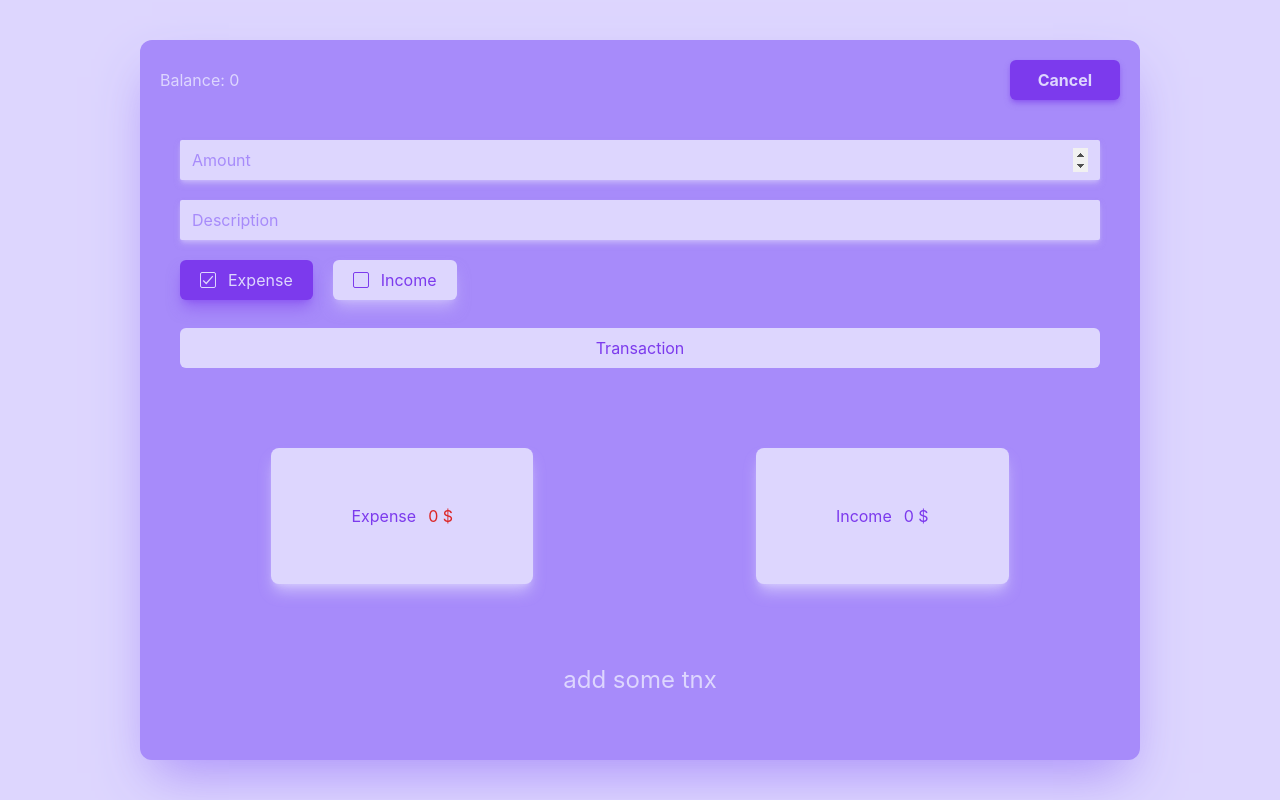
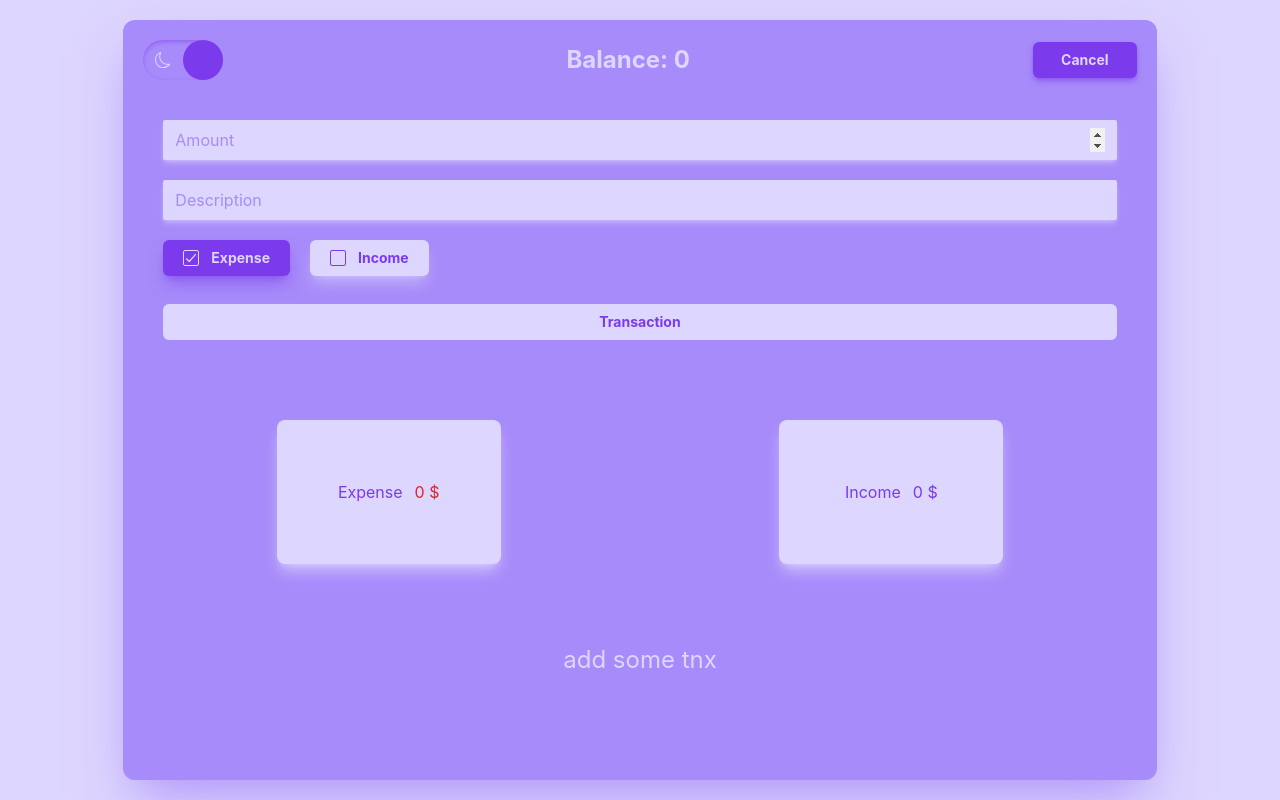
Before and after one commit to armin-bkh/expense-tracker-app-react-js, a React (Create React App) app: page / in a window 1280 px wide. Both pictures are taken after a click on the button "Add". Built offline with nearby package versions, Linux system fonts and the light colour scheme.

Commit message:
add dark mode

```diff
--- a/src/App.js
+++ b/src/App.js
@@ -1,8 +1,7 @@
 import ExpenseTrackerApp from "./Components/App/ExpenseTrackerApp";
-
 const App = () => {
   return (
-    <div className="flex justify-center p-10 bg-violet-200 min-h-screen">
+    <div className="flex justify-center  p-5 dark:bg-violet-900 bg-violet-200 min-h-screen">
       <ExpenseTrackerApp />
     </div>
   );
--- a/src/Components/App/ExpenseTrackerApp.jsx
+++ b/src/Components/App/ExpenseTrackerApp.jsx
@@ -54,7 +54,7 @@ const ExpenseTrackerApp = () => {
   return (
     <section
       className={
-        "bg-violet-400 p-5 rounded-xl shadow-2xl shadow-violet-400/90 lg:w-10/12 mx-auto"
+        "bg-violet-400 dark:bg-violet-600 dark:shadow-violet-600/90 p-3 md:p-5 rounded-xl shadow-2xl shadow-violet-400/90 lg:w-10/12 mx-auto"
       }
     >
       <OverView
--- /dev/null
+++ b/src/Components/DarkModeToggle/DarkModeToggle.jsx
@@ -0,0 +1,48 @@
+import { useEffect, useLayoutEffect, useState } from "react";
+import { BsMoon, BsSun } from "react-icons/bs";
+
+const DarkModeToggle = () => {
+  const [isDark, setIsDark] = useState(false);
+
+  useLayoutEffect(() => {
+    const theme = JSON.parse(localStorage.getItem("ExpenseTrackerTheme"));
+    setIsDark(theme);
+    document.documentElement.classList.toggle(theme ? "dark" : "light");
+  }, []);
+
+  useEffect(() => {
+    localStorage.setItem("ExpenseTrackerTheme", isDark);
+  }, [isDark]);
+
+  const changeHandler = () => {
+    setIsDark((prevIsDark) => !prevIsDark);
+    document.documentElement.classList.toggle("dark");
+  };
+
+  return (
+    <div>
+      <label
+        className="relative flex justify-between items-center px-3 text-violet-200 w-20 h-10 rounded-full cursor-pointer overflow-hidden shadow-inner shadow-violet-600/50 dark:shadow-violet-800/50"
+        htmlFor="darkModeToggle"
+      >
+        <input
+          type="checkbox"
+          checked={isDark}
+          className="sr-only"
+          id="darkModeToggle"
+          value={isDark}
+          onChange={changeHandler}
+        />
+        <div
+          className={`absolute rounded-full w-full h-full top-0 bg-violet-600 dark:bg-violet-800 ease-in-out duration-300 transition-all ${
+            isDark ? "-left-10" : "left-10"
+          }`}
+        ></div>
+        <BsMoon />
+        <BsSun />
+      </label>
+    </div>
+  );
+};
+
+export default DarkModeToggle;
--- a/src/Components/OverView/OverView.jsx
+++ b/src/Components/OverView/OverView.jsx
@@ -1,6 +1,6 @@
 import { useState } from "react";
+import DarkModeToggle from "../DarkModeToggle/DarkModeToggle";
 import TransActionFrom from "../TransActionForm/TransActionForm";
-import styles from "./OverView.module.scss";
 
 const OverView = ({ expense, income, addTransactions }) => {
   const [isShow, setIsShow] = useState(false);
@@ -8,12 +8,15 @@ const OverView = ({ expense, income, addTransactions }) => {
   return (
     <>
       <article className={"flex items-center justify-between"}>
-        <span className="text-violet-200">Balance: {income - expense}</span>
+        <DarkModeToggle />
+        <span className="text-violet-200 dark:text-violet-900 text-2xl font-bold">
+          Balance: {income - expense}
+        </span>
         <button
-          className={`px-7 py-2 rounded-md font-bold transition duration-500 ${
+          className={`px-7 py-2 rounded-md font-bold transition duration-500 text-sm ${
             !isShow
-              ? "bg-violet-200 text-violet-600 shadow-md shadow-violet-200/50"
-              : "bg-violet-600 text-violet-200 shadow-md shadow-violet-600/50"
+              ? "bg-violet-200 dark:bg-violet-700 text-violet-600 dark:text-violet-200 shadow-md shadow-violet-200/50 dark:shadow-violet-700/50"
+              : "bg-violet-600 dark:bg-violet-800 text-violet-200 shadow-md shadow-violet-600/50 dark:shadow-violet-800/50"
           }`}
           onClick={() => setIsShow((prevIsShow) => !prevIsShow)}
         >
@@ -27,13 +30,15 @@ const OverView = ({ expense, income, addTransactions }) => {
         />
       )}
       <article
-        className={`mt-10 flex justify-around items-center text-violet-600`}
+        className={`mt-10 flex flex-col md:flex-row justify-around items-center text-violet-600 dark:text-violet-200`}
       >
-        <div className="flex items-center py-14 px-20 rounded-lg shadow-lg shadow-violet-200/70 bg-violet-200">
+        <div className="flex justify-center items-center h-32 w-48 xl:h-36 xl:w-56 rounded-lg shadow-lg shadow-violet-200/70 dark:shadow-violet-700/70 bg-violet-200 dark:bg-violet-700 mb-5 md:mr-3 md:mb-0">
           Expense
-          <span className="text-red-600 ml-3">{expense} $</span>
+          <span className="text-red-600 dark:text-red-400 ml-3">
+            {expense} $
+          </span>
         </div>
-        <div className="flex items-center py-14 px-20 rounded-lg shadow-lg shadow-violet-200/70 bg-violet-200">
+        <div className="flex justify-center items-center h-32 w-48 xl:h-36 xl:w-56 rounded-lg shadow-lg shadow-violet-200/70 dark:shadow-violet-700/70 bg-violet-200 dark:bg-violet-700">
           Income
           <span className="ml-3">{income} $</span>
         </div>
--- a/src/Components/TransAction/TransAction.jsx
+++ b/src/Components/TransAction/TransAction.jsx
@@ -28,12 +28,32 @@ const TransAction = ({
     onFilter(selectedOption.value);
   };
 
+  const customStyles = {
+    option: (provided, state) => ({
+      ...provided,
+      borderBottom: "1px dotted pink",
+      color: state.isSelected ? "red" : "blue",
+      padding: 20,
+    }),
+    control: (provided) => ({
+      ...provided,
+      background: "#ede9fe",
+      outline: "none",
+      minWidth: 200,
+    }),
+    singleValue: (provided, state) => {
+      const opacity = state.isDisabled ? 0.5 : 1;
+      const transition = "opacity 300ms";
+      return { ...provided, opacity, transition };
+    },
+  };
+
   return isShow.length ? (
     <article className={"flex flex-col mt-20"}>
-      <div className={`flex items-center mb-7`}>
+      <div className={`flex flex-col lg:flex-row mb-7`}>
         <input
           className={
-            "flex-1 py-2 rounded-md px-5 outline-none bg-violet-600 shadow-lg shadow-violet-600/50 mr-5 text-violet-200 placeholder:text-violet-400"
+            "flex-1 py-2 rounded-md px-5 outline-none bg-violet-600 dark:bg-violet-200 dark:shadow-violet-200/50 dark:text-violet-700 shadow-lg shadow-violet-600/50 text-violet-200 lg:mr-5 placeholder:text-violet-400 mb-3"
           }
           type="text"
           value={search}
@@ -41,13 +61,14 @@ const TransAction = ({
           placeholder="search for Tnx..."
         />
         <Select
+          styles={customStyles}
           options={options}
           onChange={filterChangeHandler}
           value={filter.value}
         />
       </div>
       {transActions.length ? (
-        <ul className="grid grid-cols-5 gap-4">
+        <ul className="grid grid-cols-1 md:grid-cols-2 lg:grid-cols-3 xl:grid-cols-5 gap-4">
           {transActions.map((traction) => (
             <TransActionItem
               className={styles.tractionItem}
@@ -75,13 +96,15 @@ export default TransAction;
 const TransActionItem = ({ inf, onDelete }) => {
   return (
     <li
-      className={`relative flex flex-col h-32 bg-violet-200 rounded-md shadow-lg shadow-violet-200/50 overflow-hidden`}
+      className={`relative flex flex-col h-32 bg-violet-200 dark:bg-violet-700 rounded-md shadow-lg shadow-violet-200/50 dark:shadow-violet-700/50 overflow-hidden`}
     >
       <div className="p-3 flex justify-between items-center">
-        <span>{inf.desc}</span>
+        <span className="text-violet-600 dark:text-violet-200">{inf.desc}</span>
         <span
           className={`${
-            inf.type === "expense" ? "text-red-500" : "text-green-500"
+            inf.type === "expense"
+              ? "text-red-500 dark:text-red-400"
+              : "text-green-500"
           }`}
         >
           {inf.amount} $
@@ -89,7 +112,9 @@ const TransActionItem = ({ inf, onDelete }) => {
       </div>
       <span
         className={`flex justify-center items-center opacity-30 ${
-          inf.type === "expense" ? "text-red-600" : "text-green-500"
+          inf.type === "expense"
+            ? "text-red-600 dark:text-red-400"
+            : "text-green-500"
         }`}
       >
         {inf.type}
@@ -97,7 +122,7 @@ const TransActionItem = ({ inf, onDelete }) => {
       <button
         onClick={onDelete}
         className={`w-full flex justify-center text-xl text-violet-200 cursor-pointer ${
-          inf.type === "expense" ? "bg-red-500" : "bg-green-500"
+          inf.type === "expense" ? "bg-red-500 dark:bg-red-400" : "bg-green-500"
         } mt-auto py-3`}
         type="button"
       >
--- a/src/Components/TransActionForm/TransActionForm.jsx
+++ b/src/Components/TransActionForm/TransActionForm.jsx
@@ -32,7 +32,10 @@ const TransActionFrom = ({ addTransactions, setIsShow }) => {
     } else inputRef.current.focus();
   };
   return (
-    <form onSubmit={submitHandler} className={`flex flex-col py-10 px-5`}>
+    <form
+      onSubmit={submitHandler}
+      className={`flex flex-col py-10 px-2 md:px-5`}
+    >
       <fieldset className="mb-5">
         <input
           ref={inputRef}
@@ -41,7 +44,7 @@ const TransActionFrom = ({ addTransactions, setIsShow }) => {
           placeholder="Amount"
           value={formValues.amount}
           onChange={changeHandler}
-          className="block w-full mb-5 focus:outline-none border-none rounded-sm px-3 py-2 bg-violet-200 shadow-md shadow-violet-200/50 text-violet-600 placeholder:text-violet-400"
+          className="block w-full mb-5 focus:outline-none border-none rounded-sm px-3 py-2 bg-violet-200 dark:bg-violet-700 shadow-md shadow-violet-200/50 dark:shadow-violet-700/50 text-violet-600 placeholder:text-violet-400 dark:text-violet-200"
         />
         <input
           type="text"
@@ -49,16 +52,16 @@ const TransActionFrom = ({ addTransactions, setIsShow }) => {
           placeholder="Description"
           value={formValues.desc}
           onChange={changeHandler}
-          className="block w-full focus:outline-none border-none rounded-sm px-3 py-2 bg-violet-200 shadow-md shadow-violet-200/50 text-violet-600 placeholder:text-violet-400"
+          className="block w-full focus:outline-none border-none rounded-sm px-3 py-2 bg-violet-200 dark:bg-violet-700 shadow-md shadow-violet-200/50 dark:shadow-violet-700/50 text-violet-600 placeholder:text-violet-400 dark:text-violet-200"
         />
       </fieldset>
       <fieldset className={`mb-7 flex`}>
         <label
           htmlFor="ExpenseRD"
-          className={`flex items-center px-5 py-2 mr-5 rounded-md transition duration-500 cursor-pointer shadow-lg ${
+          className={`flex items-center px-5 py-2 mr-5 rounded-md transition duration-500 cursor-pointer shadow-lg text-sm font-bold ${
             formValues.type === "expense"
-              ? "bg-violet-600 text-violet-200 shadow-violet-600/50"
-              : "bg-violet-200 text-violet-600 shadow-violet-200/50"
+              ? "bg-violet-600 dark:bg-violet-200 text-violet-200 dark:text-violet-700 shadow-violet-600/50 dark:shadow-violet-200/50"
+              : "bg-violet-200 dark:bg-violet-700 text-violet-600 dark:text-violet-200 shadow-violet-200/50 dark:shadow-violet-700/50"
           }`}
         >
           <input
@@ -83,10 +86,10 @@ const TransActionFrom = ({ addTransactions, setIsShow }) => {
         </label>
         <label
           htmlFor="IncomeRD"
-          className={`flex items-center px-5 py-2 rounded-md transition duration-500 cursor-pointer shadow-lg ${
+          className={`flex items-center px-5 py-2 rounded-md transition duration-500 cursor-pointer shadow-lg text-sm font-bold ${
             formValues.type === "income"
-              ? "bg-violet-600 text-violet-200 shadow-violet-600/50"
-              : "bg-violet-200 text-violet-600 shadow-violet-200/50"
+              ? "bg-violet-600 dark:bg-violet-200 text-violet-200 dark:text-violet-700 shadow-violet-600/50 dark:shadow-violet-200/50"
+              : "bg-violet-200 dark:bg-violet-700 text-violet-600 dark:text-violet-200 shadow-violet-200/50 dark:shadow-violet-700/50"
           }`}
         >
           <input
@@ -111,7 +114,7 @@ const TransActionFrom = ({ addTransactions, setIsShow }) => {
         </label>
       </fieldset>
       <button
-        className={`bg-violet-200 text-violet-600 hover:bg-violet-600 hover:text-violet-200 transition duration-500 py-2 rounded-md`}
+        className={`bg-violet-200 text-sm font-bold hover:dark:bg-violet-700 text-violet-600 hover:bg-violet-600 hover:text-violet-200 transition duration-500 py-2 rounded-md`}
         type="submit"
       >
         Transaction
--- a/tailwind.config.js
+++ b/tailwind.config.js
@@ -1,4 +1,5 @@
 module.exports = {
+  darkMode: "class",
   content: ["./src/**/*.{js,jsx,ts,tsx}"],
   theme: {
     extend: {},
```
